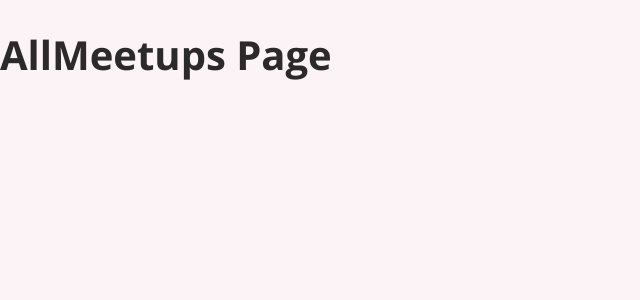
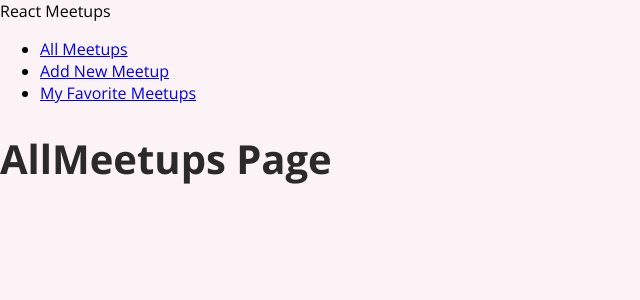
Before and after one commit to zakaria-akash/react-refresher-meetup-app, a React (Create React App) app: page / in a window 1280 px wide. Shown: the top 300 px of the page, without its empty margins (0-640 px from the left). Built offline with nearby package versions, Linux system fonts and the light colour scheme.

Commit message:
adding layout part with MainNavigation component

```diff
--- a/src/App.js
+++ b/src/App.js
@@ -4,10 +4,12 @@
 import AllMeetups from "./pages/AllMeetups";
 import Favorites from "./pages/Favorites";
 import NewMeetup from "./pages/NewMeetup";
+import MainNavigation from "./components/layout/MainNavigation";
 
 const App = () => {
   return (
     <div>
+      <MainNavigation />
       <Switch>
         <Route exact path="/">
           <AllMeetups />
--- /dev/null
+++ b/src/components/layout/MainNavigation.js
@@ -0,0 +1,25 @@
+import React from "react";
+import { Link } from "react-router-dom";
+
+const MainNavigation = () => {
+  return (
+    <header>
+      <div>React Meetups</div>
+      <nav>
+        <ul>
+          <li>
+            <Link to="/">All Meetups</Link>
+          </li>
+          <li>
+            <Link to="/new-meetup">Add New Meetup</Link>
+          </li>
+          <li>
+            <Link to="/favorites">My Favorite Meetups</Link>
+          </li>
+        </ul>
+      </nav>
+    </header>
+  );
+};
+
+export default MainNavigation;
```
